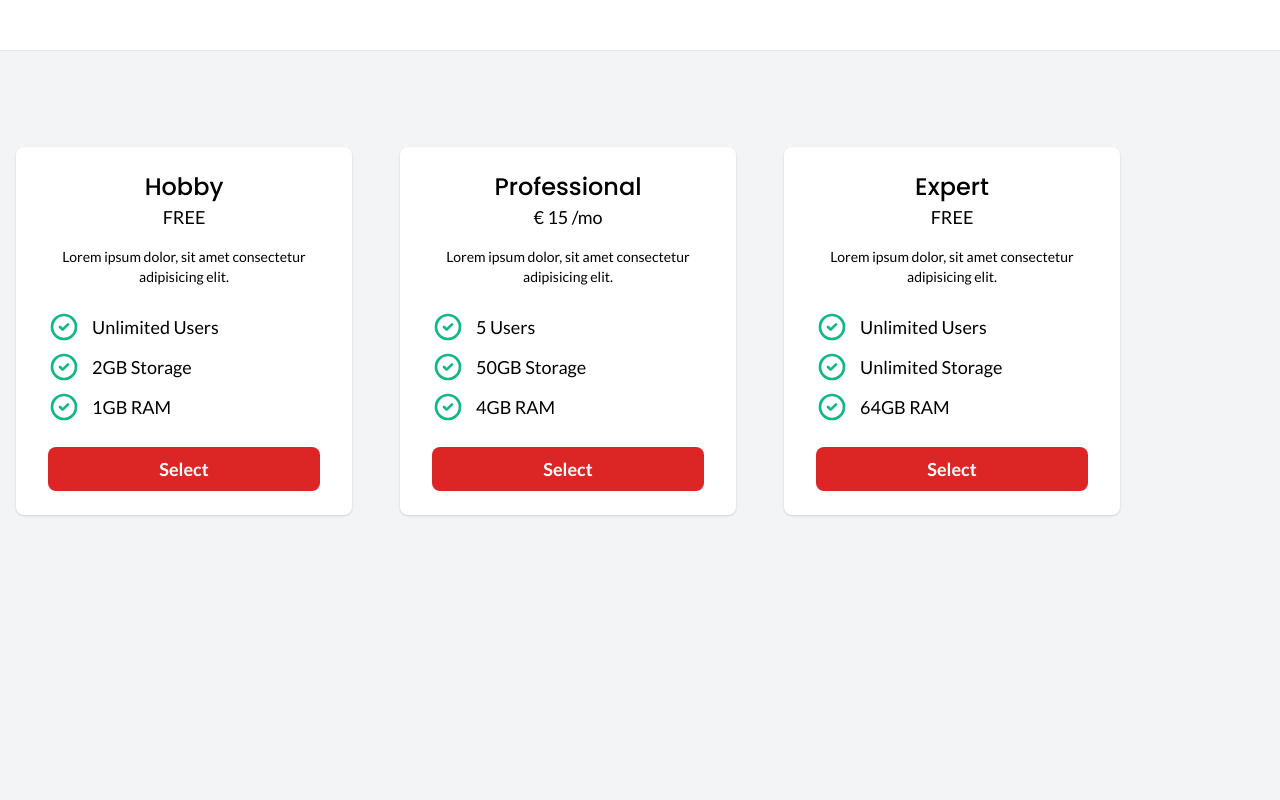
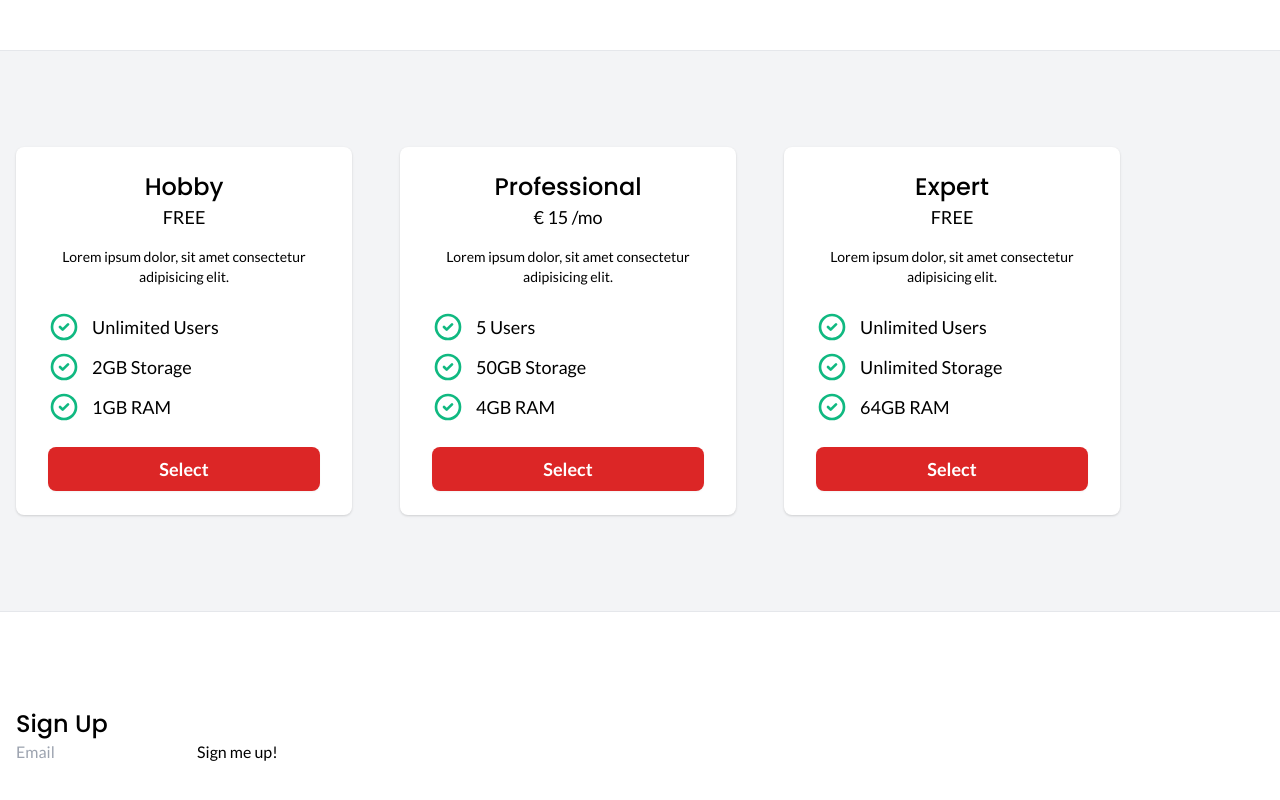
Before and after one commit to cyrildewit/my-freecodecamp-code, a plain HTML site: page responsive-web-design/product-landing-page/index.html in a window 1280 px wide. Shown: the part 935-1735 px from the top of the page. Before the commit the page ends 1546 px from the top, so only its background shows below. Drawn offline with nearby package versions, Linux system fonts and the light colour scheme.

Commit message:
feat: update

```diff
--- a/responsive-web-design/product-landing-page/index.html
+++ b/responsive-web-design/product-landing-page/index.html
@@ -257,7 +257,18 @@
         </div>
     </section>
 
-    <section id="sign_up"></section>
+    <section class="bg-white py-24 border-t" id="sign_up">
+        <div class="container mx-auto px-4">
+            <h1 class="font-poppins text-2xl font-medium">Sign Up</h1>
+
+            <div>
+                <form action="https://www.freecodecamp.com/email-submit" id="form">
+                    <input type="email" id="email" placeholder="Email">
+                    <button type="submit" id="submit">Sign me up!</button>
+                </form>
+            </div>
+        </div>
+    </section>
 
 </body>
 </html>
```
